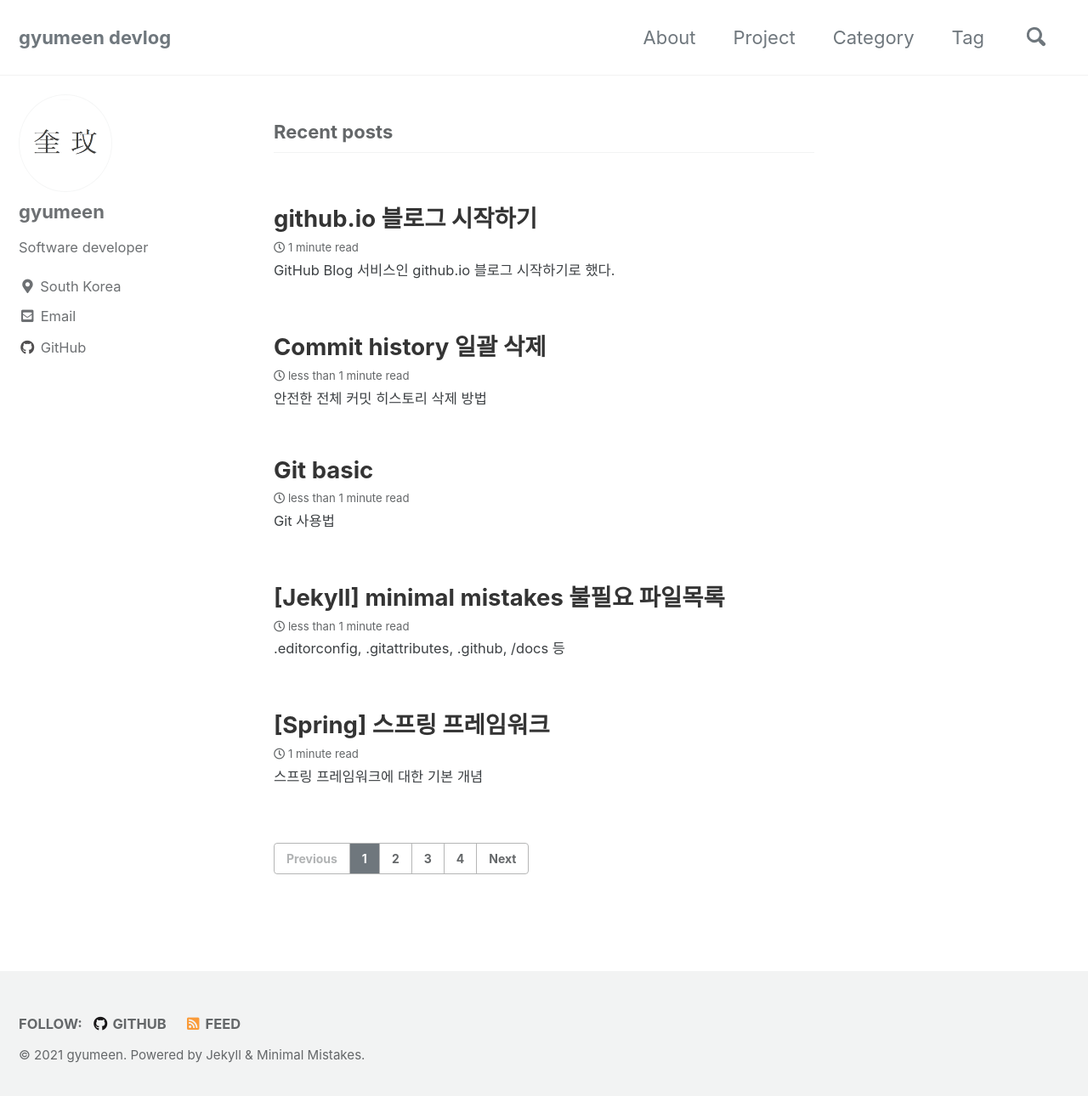
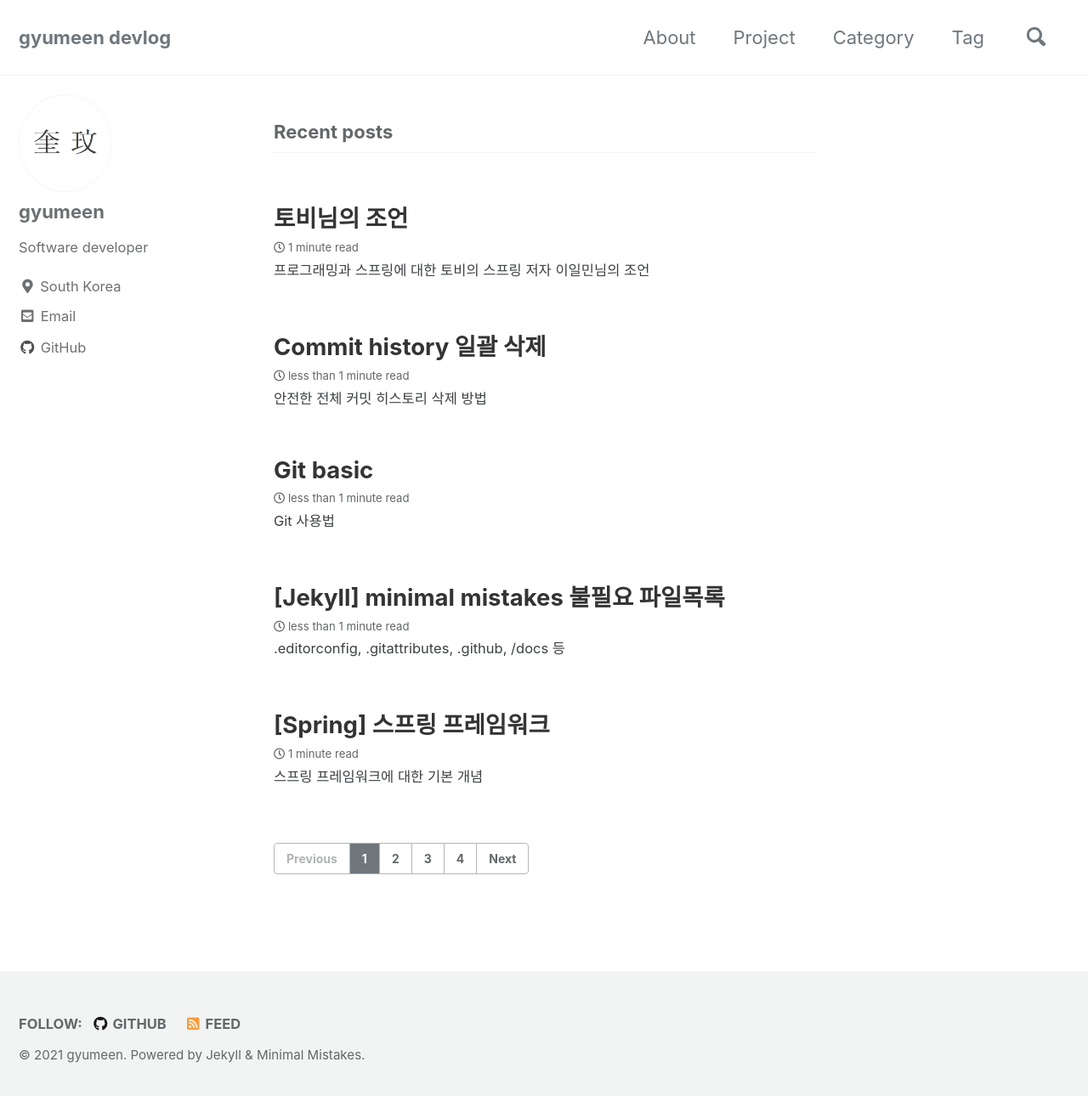
Before and after one commit to gyumeen/gyumeen.github.io, a Jekyll site: the page built from index.html, in a window 1280 px wide and 1297 px high. Shown: the top 1290 px of the window at 85% size. Built offline with Jekyll 4.4.1, drawn with Linux system fonts in a browser that asks for light colours; cached includes are drawn as plain includes; the list of posts is cut into pages by our own code.

Commit message:
Update 2021-01-14-Toby advice.md

```diff
--- a/_posts/2021/Programming/2021-01-14-Toby advice.md
+++ b/_posts/2021/Programming/2021-01-14-Toby advice.md
@@ -1,9 +1,9 @@
 ---
-title:  "github.io 블로그 시작하기"
-excerpt: "GitHub Blog 서비스인 github.io 블로그 시작하기로 했다."
+title:  "토비님의 조언"
+excerpt: "프로그래밍과 스프링에 대한 토비의 스프링 저자 이일민님의 조언"
 
 categories:
-  - Blog
+  -
 tags:
   - Blog
 last_modified_at: 2019-04-13T08:06:00-05:00
```
